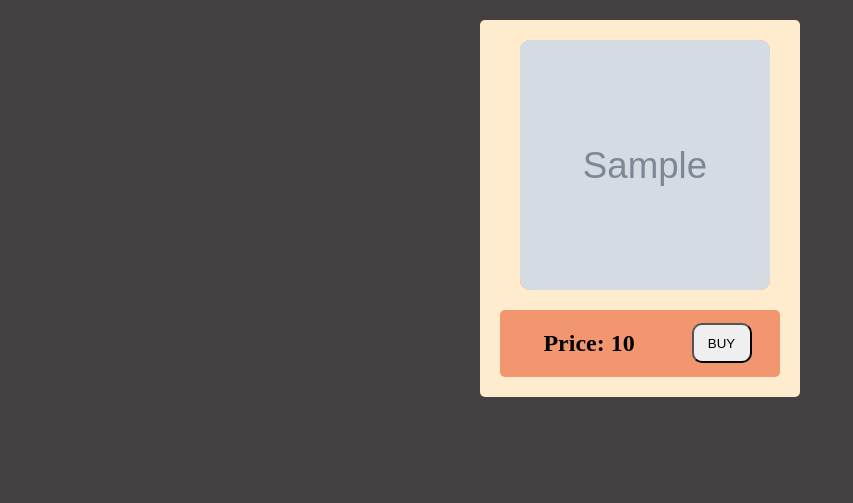
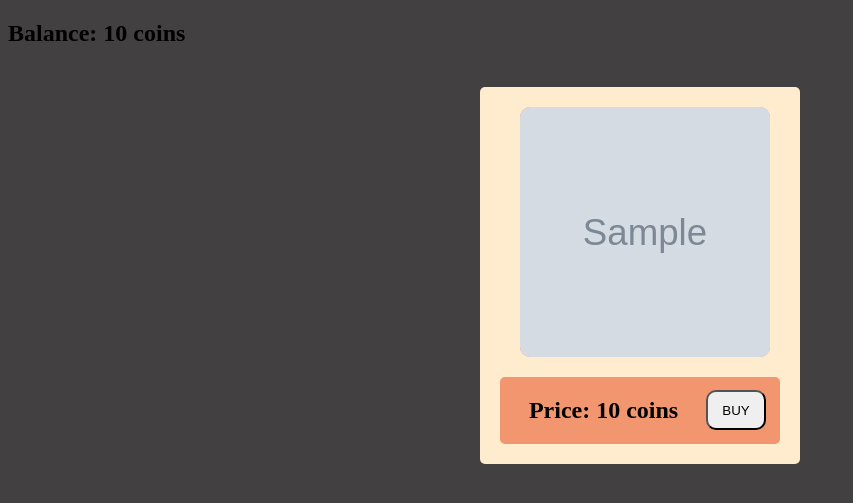
Before and after one commit to TRiley1/pythonproject_cc, a Flask app: page /items/1 in a window 1280 px wide. Shown: the part 92-595 px from the top of the page, without its empty margins (0-853 px from the left). Run offline with Flask 3, Linux system fonts and the light colour scheme; grey boxes marked "Sample" are stand-in pictures; a database or web service that is not in the repository returns one stand-in record (values such as "Sample title"); some libraries are stand-ins or nearby versions.

Commit message:
added a balance as an adventurer enters the store

```diff
--- a/templates/Items/index.html
+++ b/templates/Items/index.html
@@ -2,6 +2,7 @@
 {% extends 'base.html' %}
 
 {% block content %}
+    <h2>Balance: {{adventurer.wallet}} coins</h2>
 
      {% for item in items %}
         <div class = "item_container">
@@ -18,7 +19,7 @@
             <img src = "/static/images/{{ item.image }}"/>
             <div class = item_bottom>
                 {% if item.value %}
-                    <h2>Price: {{item.value}}</h2>
+                    <h2>Price: {{item.value}} coins</h2>
                     <form class = "buy_form" action = "/items/{{ item.id }}/update" method = 'POST' >
                         <input type="hidden" name="adventurer_id" value = {{ id }} />
                         <button>BUY</button>
```
